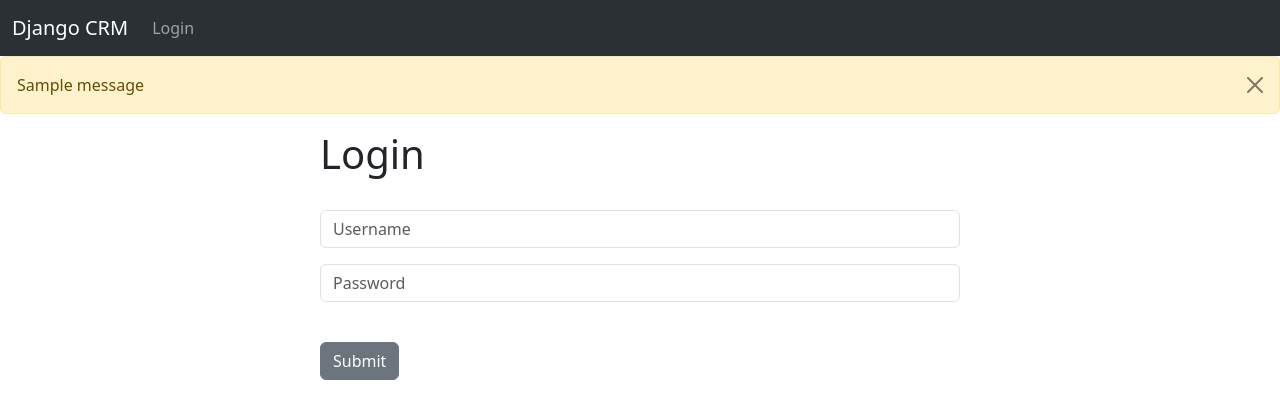
After one commit to rib44/django-crm, a Django app: template website/templates/login.html in a window 1280 px wide. The commit adds this page. Shown: the top 419 px of the page. Run offline with Django 4.2, Linux system fonts and the light colour scheme; the template is opened without the code that fills it, so the values that code supplies are empty; tables that the repository leaves empty hold one stand-in row (values such as "Sample post"); one stand-in notice (Sample message) is shown.

Commit message:
login and logout added

```diff
--- a/website/templates/base.html
+++ b/website/templates/base.html
@@ -15,9 +15,24 @@
 
     </head>
     <body>
+        <!-- Navbar -->
         {% include 'navbar.html' %}
 
-        {% block body %} {% endblock %}
+        <!-- Display of alert messages -->
+        {% if messages %}
+        {% for message in messages %}
+        <div class="alert alert-warning alert-dismissible fade show"
+            role="alert">
+            {{ message }}
+            <button type="button" class="btn-close" data-bs-dismiss="alert"
+                aria-label="Close"></button>
+        </div>
+        {% endfor %}
+        {% endif %}
+
+        <!-- Main Body content -->
+        {% block body %}
+        {% endblock %}
 
         <!-- JS -->
         <script
--- /dev/null
+++ b/website/templates/login.html
@@ -0,0 +1,24 @@
+{% extends 'base.html' %}
+
+{% block body%}
+<div class="col-md-6 offset-md-3">
+    <h1>Login</h1><br>
+
+    <form method="POST" action="{% url 'login' %}">
+        {% csrf_token %}
+        <form>
+            <div class="mb-3">
+                <input type="text" class="form-control" name="username" placeholder="Username" required>
+            </div>
+
+            <div class="mb-3">
+                <input type="password" class="form-control" name="password" placeholder="Password" required>
+            </div>
+            <br>
+            <button type="submit" class="btn btn-secondary">Submit</button>
+        </form>
+    </form>
+
+</div>
+
+{% endblock %}
--- a/website/templates/navbar.html
+++ b/website/templates/navbar.html
@@ -10,10 +10,17 @@
         <div class="collapse navbar-collapse" id="navbarSupportedContent">
             <ul class="navbar-nav me-auto mb-2 mb-lg-0">
 
+                {% if user.is_authenticated %}
                 <li class="nav-item">
-                    <a class="nav-link" href="#">Link</a>
+                    <a class="nav-link" href="{% url 'logout' %}">Logout</a>
                 </li>
 
+                {% else %}
+
+                <li class="nav-item">
+                    <a class="nav-link" href="{% url 'login' %}">Login</a>
+                </li>
+                {% endif %}
 
             </ul>
 
```
Also changed, not shown: website/templates/home.html (+8 -4 lines), website/templates/logout.html (added, +7 -0 lines), website/views.py (+25 -4 lines).
